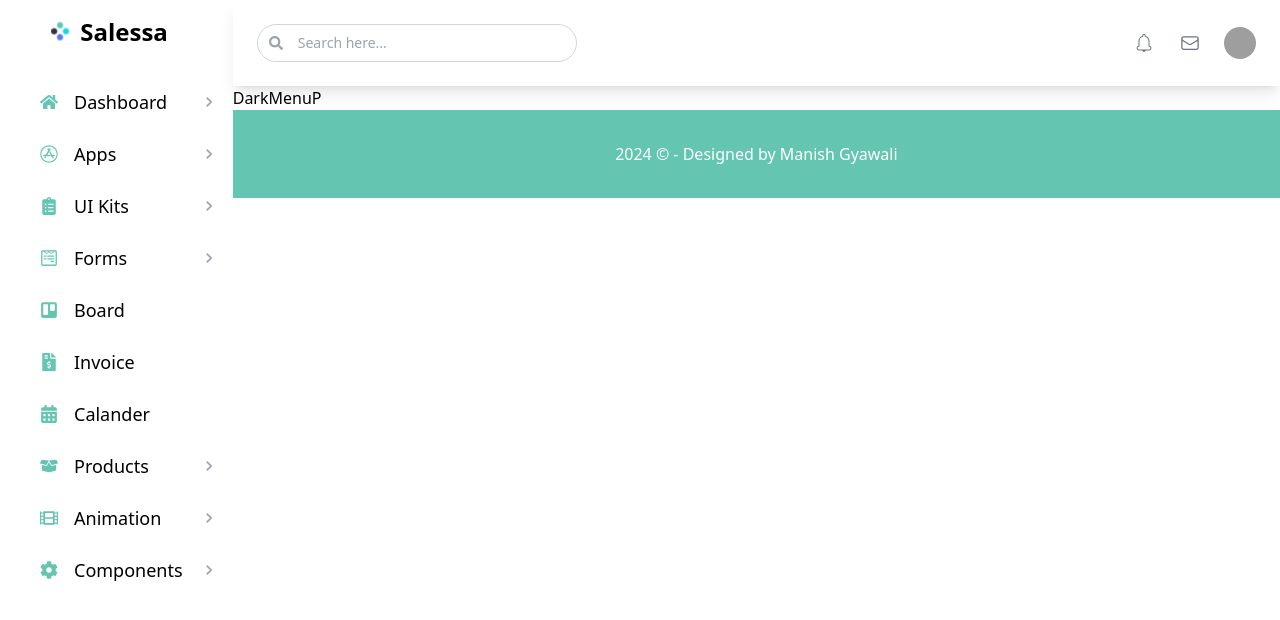
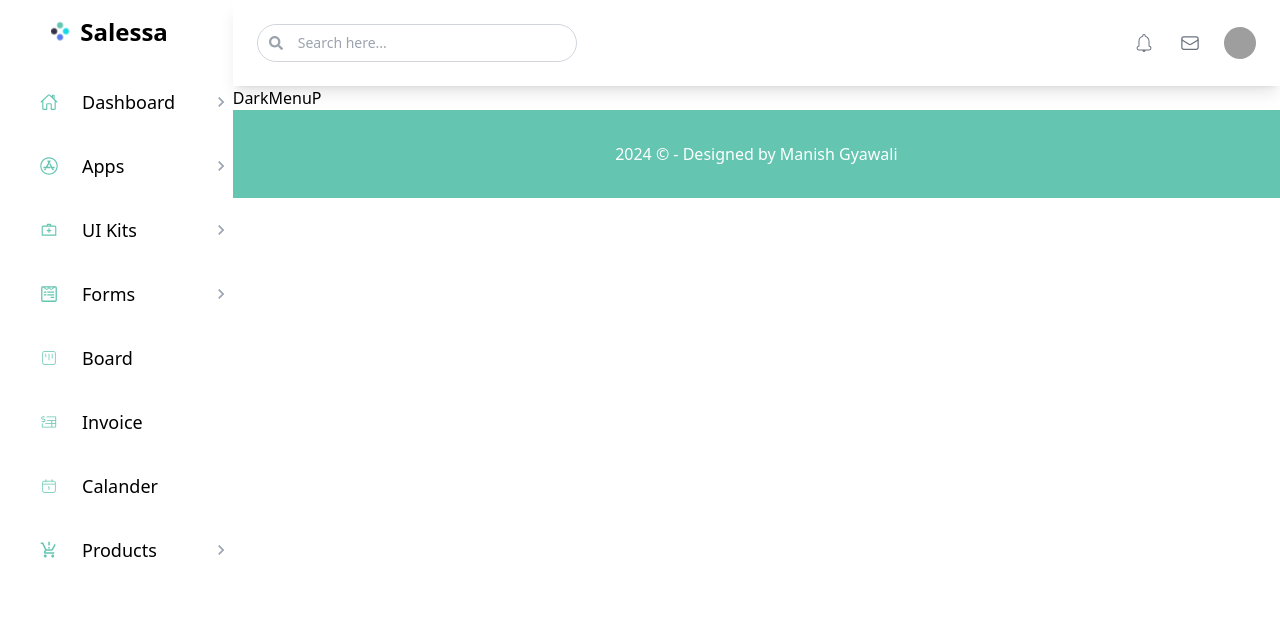
Before and after one commit to manishgyawali/Admin_Dashboard, a React (Vite) app: page /darkmenup in a window 1280 px wide. Shown: the top 620 px of the page. Built offline with nearby package versions, Linux system fonts and the light colour scheme; grey boxes are pictures that could not be loaded.

Commit message:
sidebar  design changed

```diff
--- a/src/Components/Common/Sidedbar/Sidebar.jsx
+++ b/src/Components/Common/Sidedbar/Sidebar.jsx
@@ -1,5 +1,5 @@
 import React, { useState } from "react";
-import { MdKeyboardArrowDown, MdKeyboardArrowRight } from "react-icons/md";
+import { MdKeyboardArrowDown, MdKeyboardArrowRight, MdOutlineWidgets, MdProductionQuantityLimits } from "react-icons/md";
 import logo from "../../../assets/Image/logo.png";
 import {
   FaHome,
@@ -18,6 +18,12 @@ import {
   FaFileAlt,
 } from "react-icons/fa";
 import { Link } from "react-router-dom";
+import { IoCardOutline, IoHomeOutline } from "react-icons/io5";
+import { LiaMedkitSolid, LiaPagerSolid } from "react-icons/lia";
+import { CiCalendarDate, CiViewBoard, CiViewTable } from "react-icons/ci";
+import { PiInvoiceLight } from "react-icons/pi";
+import { LuComponent } from "react-icons/lu";
+import { GrMap } from "react-icons/gr";
 
 const Sidebar = () => {
   const [Show, setShow] = useState(null);
@@ -25,7 +31,7 @@ const Sidebar = () => {
   const sidebarData = [
     {
       title: "Dashboard",
-      icon: <FaHome className="text-[#64C5B1] " />,
+      icon: <IoHomeOutline  className="text-[#64C5B1] " />,
       subdata: [
         { title: "Sales", path: "/" },
         { title: "Default", path: "/defaultp" },
@@ -44,7 +50,7 @@ const Sidebar = () => {
     },
     {
       title: "UI Kits",
-      icon: <FaClipboardList className="text-[#64C5B1] " />,
+      icon: <LiaMedkitSolid  className="text-[#64C5B1] " />,
       subdata: [
         { title: "Colors", path: "/colors" },
         { title: "Alerts", path: "/alerts" },
@@ -70,21 +76,21 @@ const Sidebar = () => {
     },
     {
       title: "Board",
-      icon: <FaTrello className="text-[#64C5B1] " />,
+      icon: <CiViewBoard  className="text-[#64C5B1] " />,
       path: "/borderp",
     },
     {
       title: "Invoice",
-      icon: <FaFileInvoiceDollar className="text-[#64C5B1] " />,
+      icon: <PiInvoiceLight  className="text-[#64C5B1] " />,
       path: "/invoicep",
     },
     {
       title: "Calander",
-      icon: <FaCalendarAlt className="text-[#64C5B1] " />,
+      icon: <CiCalendarDate  className="text-[#64C5B1] " />,
     },
     {
       title: "Products",
-      icon: <FaBoxOpen className="text-[#64C5B1] " />,
+      icon: <MdProductionQuantityLimits  className="text-[#64C5B1] " />,
       subdata: [
         { title: "Products", path: "/productsp" },
         { title: "Product Details", path: "/productsdetailsp" },
@@ -103,7 +109,7 @@ const Sidebar = () => {
     },
     {
       title: "Components",
-      icon: <FaCog className="text-[#64C5B1] " />,
+      icon: <LuComponent  className="text-[#64C5B1] " />,
       subdata: [
         { title: "Accordians" },
         { title: "Scrollable" },
@@ -114,12 +120,12 @@ const Sidebar = () => {
     },
     {
       title: "Table",
-      icon: <FaThList className="text-[#64C5B1] " />,
+      icon: <CiViewTable  className="text-[#64C5B1] " />,
       subdata: [{ title: "Data Tables" }, { title: "Bootstrap" }],
     },
     {
       title: "Cards",
-      icon: <FaThList className="text-[#64C5B1] " />,
+      icon: <IoCardOutline  className="text-[#64C5B1] " />,
       subdata: [
         { title: "Basic Card" },
         { title: "Theme Card" },
@@ -128,17 +134,17 @@ const Sidebar = () => {
     },
     {
       title: "Widgets",
-      icon: <FaThList className="text-[#64C5B1] " />,
+      icon: <MdOutlineWidgets  className="text-[#64C5B1] " />,
       subdata: [{ title: "Chart Boxes 1" }, { title: "Profile Box" }],
     },
     {
       title: "Maps",
-      icon: <FaMapMarkedAlt className="text-[#64C5B1] " />,
+      icon: <GrMap  className="text-[#64C5B1] " />,
       subdata: [{ title: "Maps Js" }, { title: "Vector Maps" }],
     },
     {
       title: "Pages",
-      icon: <FaFileAlt className="text-[#64C5B1] " />,
+      icon: <LiaPagerSolid  className="text-[#64C5B1] " />,
       subdata: [
         { title: "Login" },
         { title: "Register" },
@@ -157,16 +163,16 @@ const Sidebar = () => {
           <img src={logo} alt="" className="h-[23px]" />
           <h1 className="font-semibold text-2xl">Salessa</h1>
         </div>
-        <div className="grid gap-6 text-lg">
+        <div className="grid gap-9 text-lg">
           {sidebarData.map((val, i) => (
             <div key={i}>
               {val.subdata ? (
                 <div
                   onClick={() => {
                     setShow(Show === i ? null : i)}}
-                  className="flex gap-4 justify-between items-center cursor-pointer"
+                  className="flex gap-5 justify-between items-center cursor-pointer"
                 >
-                  <div className="flex items-center gap-4">
+                  <div className="flex items-center gap-6">
                     {val.icon}
                     <h1>{val.title}</h1>
                   </div>
@@ -181,7 +187,7 @@ const Sidebar = () => {
                   to={val.path}
                   className="flex gap-10 justify-between items-center"
                 >
-                  <div className="flex items-center gap-4">
+                  <div className="flex items-center gap-6">
                     {val.icon}
                     <h1>{val.title}</h1>
                   </div>
--- a/src/Components/Common/TopNavigation/TopNav.jsx
+++ b/src/Components/Common/TopNavigation/TopNav.jsx
@@ -19,6 +19,8 @@ const TopNav = () => {
       </div>
 
 
+
+
       <div className="flex items-center gap-6">
         <CiBellOn  className="text-gray-500 text-2xl cursor-pointer" />
         <HiOutlineEnvelope  className="text-gray-500 text-xl cursor-pointer" />
--- a/src/Components/Pages/SalesP.jsx
+++ b/src/Components/Pages/SalesP.jsx
@@ -225,8 +225,8 @@ const SalesP = () => {
           <div className="flex flex-col gap-3 ">
             <h1 className="text-2xl text-white font-semibold">Dashboard</h1>
             <h3 className="text-white text-sm flex items-center gap-2">
-              Salessa <PiGreaterThan className="text-sm" /> Dashboard{" "}
-              <PiGreaterThan className="text-sm" /> Sales
+              Salessa <PiGreaterThan className="text-xs" /> Dashboard{" "}
+              <PiGreaterThan className="text-xs" /> Sales
             </h3>
           </div>
           <button className="px-7 py-3 text-sm rounded shadow-2xl mt-5  text-black bg-white group-hover::bg-blue-500">
```
